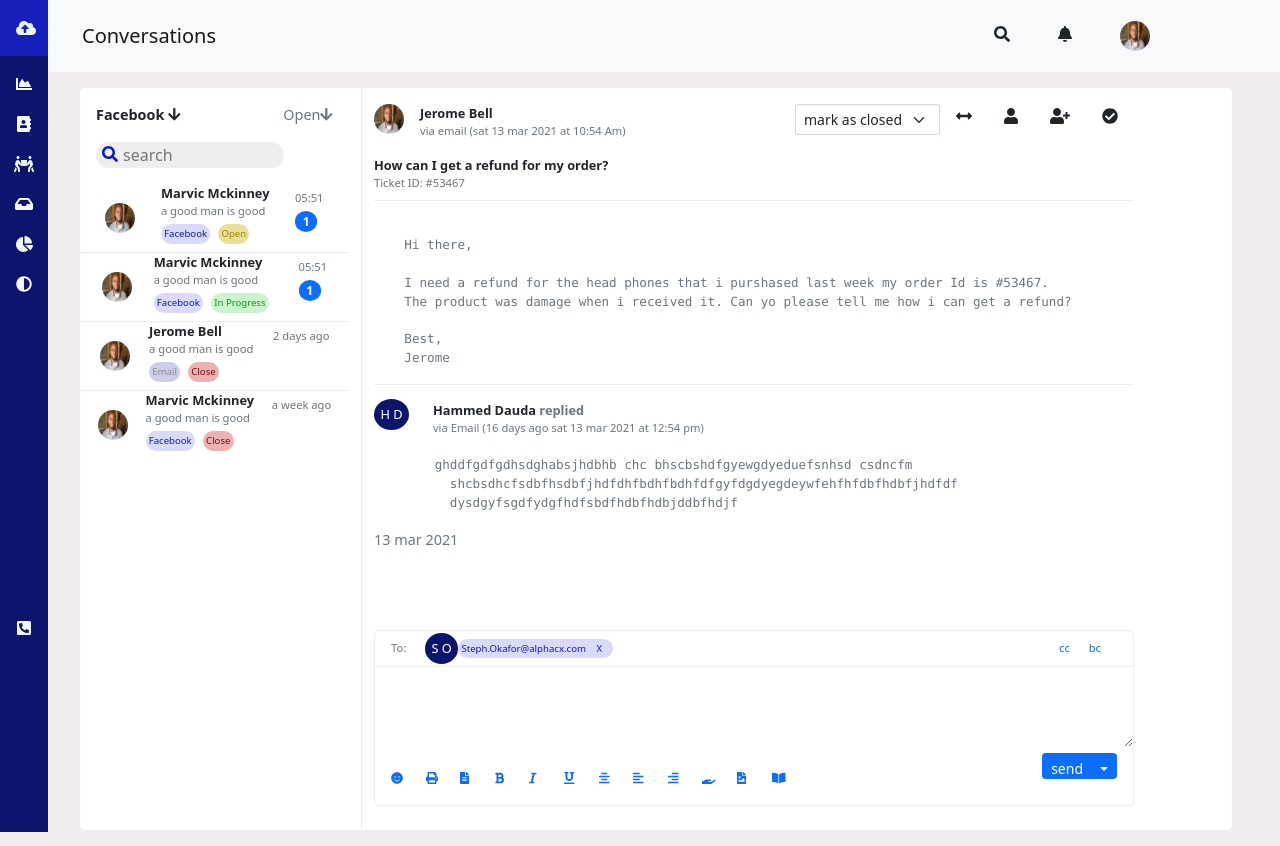
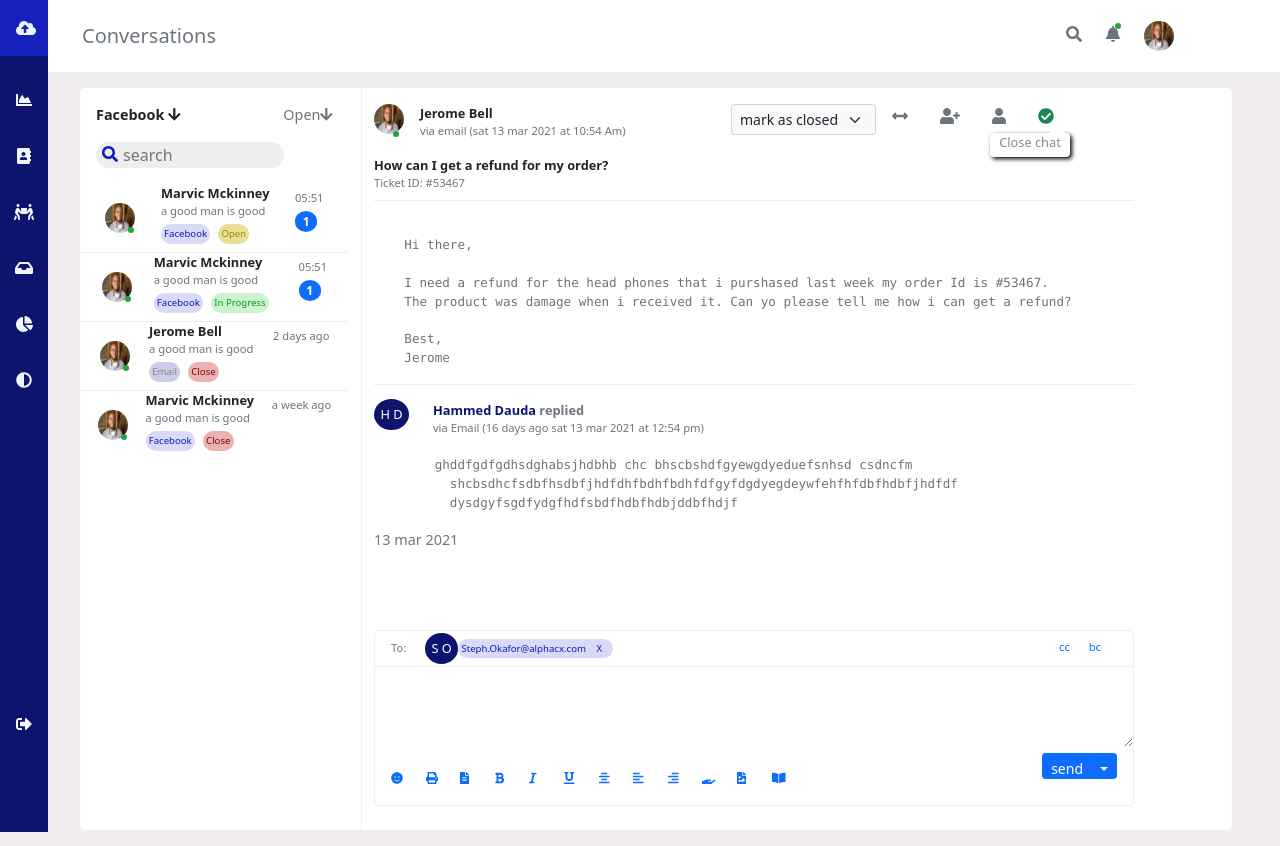
Before and after one commit to chubukas/dashboardMessages, a React (Create React App) app: page / in a window 1280 px wide. Built offline with nearby package versions, Linux system fonts and the light colour scheme.

Commit message:
fix(display messages): add an indicator on the display messages

```diff
--- a/src/components/Header.jsx
+++ b/src/components/Header.jsx
@@ -3,6 +3,7 @@ import { FontAwesomeIcon } from "@fortawesome/react-fontawesome";
 import { useAppContext } from "../context/index";
 
 import { avatar } from "./css/header.module.css";
+import { indicatorTop, clickable } from "./css/inside.module.css";
 
 export const Header = ({ children }) => {
   const [appState, dispatch] = useAppContext();
@@ -15,9 +16,9 @@ export const Header = ({ children }) => {
 
   return (
     <>
-      <nav className="navbar navbar-expand-lg navbar-light bg-light py-3">
+      <nav className="navbar navbar-expand-lg navbar-light bg-white py-3 mb-2 mb-md-0">
         <div className="container">
-          <span className={`navbar-brand`}>Conversations</span>
+          <span className="navbar-brand text-muted">Conversations</span>
           <button
             className="navbar-toggler"
             type="button"
@@ -26,13 +27,14 @@ export const Header = ({ children }) => {
             <span className="navbar-toggler-icon"></span>
           </button>
           <div>
-            <span className="mx-5">
+            <span className={`mx-4 text-muted ${clickable}`}>
               <FontAwesomeIcon icon={faSearch} />
             </span>
-            <span>
+            <span className={`position-relative text-muted ${clickable}`}>
               <FontAwesomeIcon icon={faBell} />
+              <span className={indicatorTop}>&nbsp;</span>
             </span>
-            <span className="mx-5">
+            <span className={`mx-4 ${clickable}`}>
               <img className={avatar} src="/images/1.jpg" alt="avatar" />
             </span>
           </div>
--- a/src/components/SideBar.jsx
+++ b/src/components/SideBar.jsx
@@ -1,6 +1,6 @@
 import {
   faCloudUploadAlt,
-  faPhoneSquareAlt,
+  faSignOutAlt,
 } from "@fortawesome/free-solid-svg-icons";
 import { FontAwesomeIcon } from "@fortawesome/react-fontawesome";
 
@@ -35,7 +35,7 @@ export const SideBar = () => {
         </div>
         {sidebaricons}
         <div className={downPhone}>
-          <FontAwesomeIcon icon={faPhoneSquareAlt} />
+          <FontAwesomeIcon icon={faSignOutAlt} />
         </div>
       </div>
     </>
--- a/src/components/css/inside.module.css
+++ b/src/components/css/inside.module.css
@@ -31,6 +31,70 @@
   position: relative;
   left: 5px;
   color: #0d19c2;
+}
+
+.indicatordown {
+  position: absolute;
+  bottom: 0px;
+  right: 1px;
+  background-color: #20a73b;
+  border-radius: 50%;
+  font-size: 0.5rem;
+  width: 6px;
+  height: 6px;
+}
+
+.indicatordownMessage {
+  position: absolute;
+  bottom: 18px;
+  right: 5px;
+  background-color: #20a73b;
+  border-radius: 50%;
+  font-size: 0.5rem;
+  width: 6px;
+  height: 6px;
+}
+
+.indicatorTop {
+  position: absolute;
+  top: 0px;
+  right: -1px;
+  background-color: #20a73b;
+  border-radius: 50%;
+  font-size: 0.5rem;
+  width: 6px;
+  height: 6px;
+}
+
+.chatClose {
+  width: 5rem;
+  height: 1.5rem;
+  background-color: #fff;
+  border-radius: 4px;
+  position: relative;
+  font-size: 0.8rem;
+  text-align: center;
+  top: 5px;
+  cursor: pointer;
+  right: 3rem;
+  box-shadow: 2px 2px 4px #000000;
+  color: #8b8a8a;
+  z-index: 1;
+}
+
+.chatClose::after {
+  content: "";
+  display: block;
+  position: absolute;
+  right: 5px;
+  top: -10px;
+  border-right: 10px solid transparent;
+  border-left: 5px solid transparent;
+  border-bottom: 10px solid #ffffff;
+}
+
+.clickable {
+  cursor: pointer;
 }
 
 /* INSIDE LEFT */
@@ -113,6 +177,10 @@
   font-size: 0.8rem;
 }
 
+.replayName {
+  color: #0d146e;
+}
+
 .messageBottomMargin {
   margin-bottom: 5rem;
 }
@@ -151,4 +219,9 @@
   .inputBox {
     height: 11rem;
   }
+
+  .indicatordownMessage {
+    bottom: 3px;
+    right: 5px;
+  }
 }
--- a/src/components/css/sidebar.module.css
+++ b/src/components/css/sidebar.module.css
@@ -15,10 +15,27 @@
 }
 
 .sidebarIcons {
-  margin-top: 1rem;
+  margin-top: 2rem;
   cursor: pointer;
 }
 
+.sidebarIcons:hover {
+  background-color: #cecdcd67;
+  width: 70%;
+  border-radius: 2px;
+  margin-right: auto;
+  margin-left: auto;
+}
+
 .downPhone {
-  padding-top: 20rem;
+  margin-top: 20rem;
+  cursor: pointer;
 }
+
+.downPhone:hover {
+  background-color: #cecdcd67;
+  width: 70%;
+  border-radius: 2px;
+  margin-right: auto;
+  margin-left: auto;
+}
--- a/src/components/insideLeft/Notifications.jsx
+++ b/src/components/insideLeft/Notifications.jsx
@@ -7,6 +7,8 @@ import {
   nameText,
   messageText,
   notificationBorder,
+  indicatordown,
+  clickable,
 } from "../css/inside.module.css";
 import { avatar } from "../css/header.module.css";
 import { data } from "../../data/data";
@@ -39,7 +41,7 @@ export const Notifications = () => {
     return color;
   };
 
-  const displaySocialMedia = notifications.map(
+  const displayNotification = notifications.map(
     (
       { name, message, time, socialMedia, status, unreadMessage, pics },
       i,
@@ -49,11 +51,12 @@ export const Notifications = () => {
         key={i}
         className={`${
           arr.length === i + 1 ? "mb-4 mb-md-0" : notificationBorder
-        }`}
+        } ${clickable}`}
       >
         <div className="d-flex justify-content-evenly">
-          <div className="my-auto">
+          <div className="my-auto position-relative">
             <img className={avatar} src={pics} alt="avatar" />
+            <span className={indicatordown}>&nbsp;</span>
           </div>
           <div className=" mb-2">
             <div>
@@ -90,5 +93,5 @@ export const Notifications = () => {
     )
   );
 
-  return <>{displaySocialMedia}</>;
+  return <>{displayNotification}</>;
 };
--- a/src/components/insideLeft/index.jsx
+++ b/src/components/insideLeft/index.jsx
@@ -7,6 +7,7 @@ import {
   searchIcon,
   divText,
   headerText,
+  clickable,
 } from "../css/inside.module.css";
 import { Notifications } from "./Notifications";
 
@@ -14,10 +15,10 @@ export const InsideLeft = () => {
   return (
     <div className={insideLeftMain}>
       <div className={`d-flex justify-content-between ${headerText}`}>
-        <div className="mx-3 fw-bolder">
+        <div className={`mx-3 fw-bolder ${clickable}`}>
           Facebook <FontAwesomeIcon icon={faArrowDown} />
         </div>
-        <div className="text-muted mx-3">
+        <div className={`text-muted mx-3 ${clickable}`}>
           Open
           <FontAwesomeIcon icon={faArrowDown} />
         </div>
--- a/src/components/insideRight/InputMessage.jsx
+++ b/src/components/insideRight/InputMessage.jsx
@@ -22,6 +22,7 @@ import {
   socialFacebook,
   textArea,
   smallBtn,
+  clickable,
 } from "../css/inside.module.css";
 import { createNameAcronym } from "../../util/createNameAcronym";
 
@@ -42,7 +43,10 @@ export const InputMessage = () => {
   ];
 
   const displayIcons = Icons.map((data, i) => (
-    <div key={i} className="fa-xs text-primary col-2 col-lg-1 mt-3">
+    <div
+      key={i}
+      className={`fa-xs text-primary col-2 col-lg-1 mt-3 ${clickable}`}
+    >
       <FontAwesomeIcon icon={data} />
     </div>
   ));
@@ -58,12 +62,15 @@ export const InputMessage = () => {
                 {createNameAcronym("Steph Okafor")}
               </span>
               <span className={socialFacebook}>
-                Steph.Okafor@alphacx.com <span className="mx-2">X</span>
+                Steph.Okafor@alphacx.com{" "}
+                <span className={`mx-2 ${clickable}`}>X</span>
               </span>
             </div>
-            <div className={`text-primary my-auto mx-3 ${messageText}`}>
-              <span>cc</span>
-              <span className="mx-3"> bc</span>
+            <div
+              className={`text-primary my-auto mx-3 mt-2 mt-mb-0 ${messageText}`}
+            >
+              <span className={clickable}>cc</span>
+              <span className={`mx-3 ${clickable}`}> bc</span>
             </div>
           </div>
         </div>
--- a/src/components/insideRight/MessageDisplay.jsx
+++ b/src/components/insideRight/MessageDisplay.jsx
@@ -6,6 +6,7 @@ import {
   messageText,
   notificationBorder,
   headerText,
+  indicatordownMessage,
 } from "../css/inside.module.css";
 
 export const MessageDisplay = ({ data }) => {
@@ -32,8 +33,9 @@ export const MessageDisplay = ({ data }) => {
             <RightHeader smPhone={true} />
           </div>
           <div className="d-flex">
-            <div>
+            <div className="position-relative">
               <img className={avatar} src={pics} alt="avatar" />
+              <span className={indicatordownMessage}>&nbsp;</span>
             </div>
             <div className="mx-3">
               <p className={nameText}>{name}</p>
@@ -57,7 +59,7 @@ export const MessageDisplay = ({ data }) => {
       <div className={`my-3 text-muted ${headerText} ${notificationBorder}`}>
         <pre>{mainMessage}</pre>
       </div>
-      <div className="mx-3 mx-md-0">{replayMessages}</div>
+      {replayMessages}
     </>
   );
 };
--- a/src/components/insideRight/ReplayMessages.jsx
+++ b/src/components/insideRight/ReplayMessages.jsx
@@ -4,6 +4,7 @@ import {
   messageText,
   headerText,
   avatarName,
+  replayName,
 } from "../css/inside.module.css";
 import { createNameAcronym } from "../../util/createNameAcronym";
 
@@ -21,7 +22,7 @@ export const ReplayMessages = ({ replies }) => {
             )}
           </div>
           <div className="mx-2 mx-md-4">
-            <p className={nameText}>
+            <p className={`${nameText} ${replayName}`}>
               {name} <span className="text-muted">replied</span>
             </p>
             <p className={`${messageText} text-muted`}>{`${
--- a/src/components/insideRight/RightHeader.jsx
+++ b/src/components/insideRight/RightHeader.jsx
@@ -6,12 +6,36 @@ import {
   faCheckCircle,
 } from "@fortawesome/free-solid-svg-icons";
 
+import { useState } from "react";
+
+import { chatClose, clickable } from "../css/inside.module.css";
+
 export const RightHeader = ({ smPhone }) => {
-  const Icons = [faArrowsAltH, faUser, faUserPlus, faCheckCircle];
+  const Icons = [faArrowsAltH, faUserPlus, faUser, faCheckCircle];
+
+  const [closeChatState, setCloseChatState] = useState(true);
+
+  const closeChatToggle = (data) => {
+    data === faCheckCircle && setCloseChatState(!closeChatState);
+  };
 
   const displayIcons = Icons.map((data, i) => (
-    <div className={smPhone ? "col-2 mt-3 text-center" : "mx-3"} key={i}>
+    <div
+      className={`${smPhone ? "col-2 mt-3 text-center" : "mx-3"} ${
+        data === faCheckCircle ? "text-success" : "text-muted"
+      } ${clickable} `}
+      key={i}
+      onClick={() => closeChatToggle(data)}
+    >
       <FontAwesomeIcon icon={data} />
+
+      <div
+        className={`${
+          data === faCheckCircle ? "d-block" : "d-none"
+        } ${chatClose} ${closeChatState ? "d-block" : "d-none"}`}
+      >
+        <p>Close chat</p>
+      </div>
     </div>
   ));
 
@@ -21,7 +45,7 @@ export const RightHeader = ({ smPhone }) => {
         <select
           name="select"
           id="select"
-          className="form-select form-select-sm"
+          className="form-select form-select-sm bg-light"
           araia-aria-label=".form-select-sm example"
         >
           <option value="">mark as closed</option>
@@ -31,7 +55,9 @@ export const RightHeader = ({ smPhone }) => {
           <option value="Closed">Closed</option>
         </select>
       </div>
-      <div className={`${smPhone ? "row" : "d-flex"}`}>{displayIcons}</div>
+      <div className={`${smPhone ? "row" : "d-flex justify-content-end"}`}>
+        {displayIcons}
+      </div>
     </div>
   );
 };
```
Also changed, not shown: 1 other file (tests, documents, lock files or other folders).
